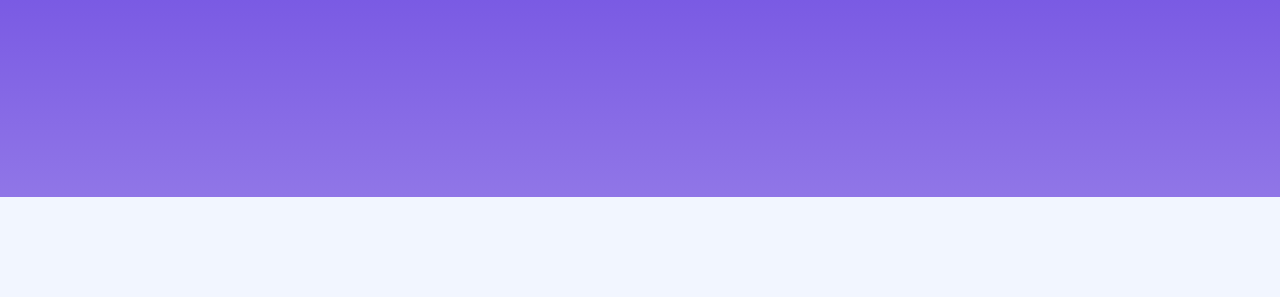
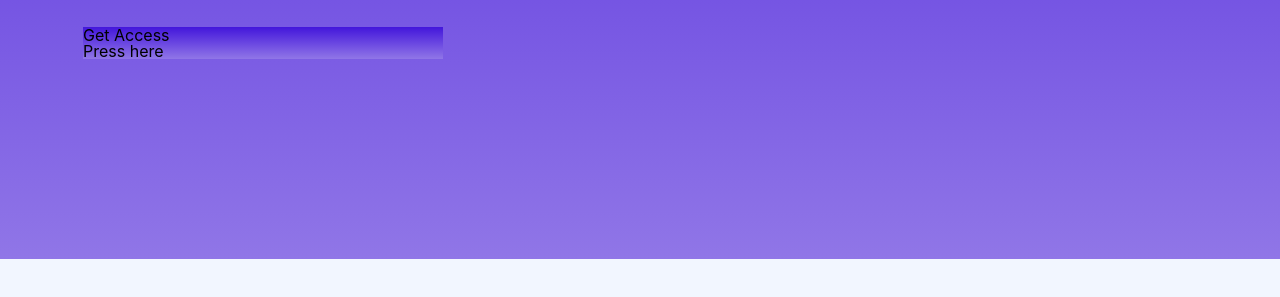
Before and after one commit to Gibbs3699/reactHook-template, a Gatsby site: page / in a window 1280 px wide. Shown: the part 495-792 px from the top of the page. Built offline with nearby package versions, Linux system fonts and the light colour scheme; Gatsby itself is replaced by a stand-in of ours.

Commit message:
Adding buton style

```diff
--- /dev/null
+++ b/src/components/button/PurchaseButton.js
@@ -0,0 +1,24 @@
+import React from "react"
+import styled from "styled-components"
+
+
+export default function PurchaseButton() {
+  return (
+    <Wrapper>
+          <Title>
+            Get Access
+            <SubTitle> Press here </SubTitle>
+          </Title>
+    </Wrapper>
+  )
+}
+
+
+// choose div as html tag
+const Wrapper = styled.div`
+  background: linear-gradient(180deg, #4316db 0%, #9076e7 100%);
+`
+const Title = styled.p`
+`
+const SubTitle = styled.p`
+`
--- a/src/components/sections/HeroSection.js
+++ b/src/components/sections/HeroSection.js
@@ -1,6 +1,7 @@
 import React from "react"
 // import { Link } from "gatsby"
 import styled from "styled-components"
+import PurchaseButton from "../button/PurchaseButton"
 import { themes } from "../styles/ColorStyles"
 import {H1, MediumText} from "../styles/TextStyles"
 
@@ -14,6 +15,7 @@ function HeroSection() {
             and code SwiftUI apps
           </Title>
           <Description>Welcome to your new Gatsby site.</Description>
+          <PurchaseButton/>
         </TextWrapper>
       </ContentWrapper>
     </Wrapper>
```
